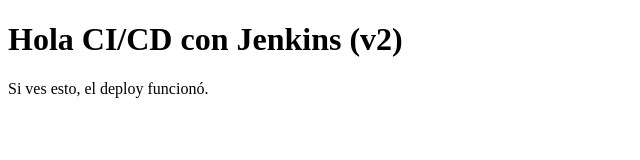
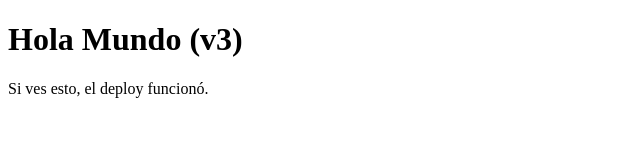
Before and after one commit to jnaranjoe/cicd-web-demo, a plain HTML site: page app/index.html in a window 1280 px wide. Shown: the whole page, without its empty margins (0-640 px from the left). Drawn offline with Linux system fonts and the light colour scheme.

```diff
--- a/app/index.html
+++ b/app/index.html
@@ -5,7 +5,7 @@
 <title>CI/CD Demo</title>
 </head>
 <body>
-<h1>Hola CI/CD con Jenkins (v2)</h1>
+<h1>Hola Mundo (v3)</h1>
 <p>Si ves esto, el deploy funcionó.</p>
 </body>
 </html>
```
